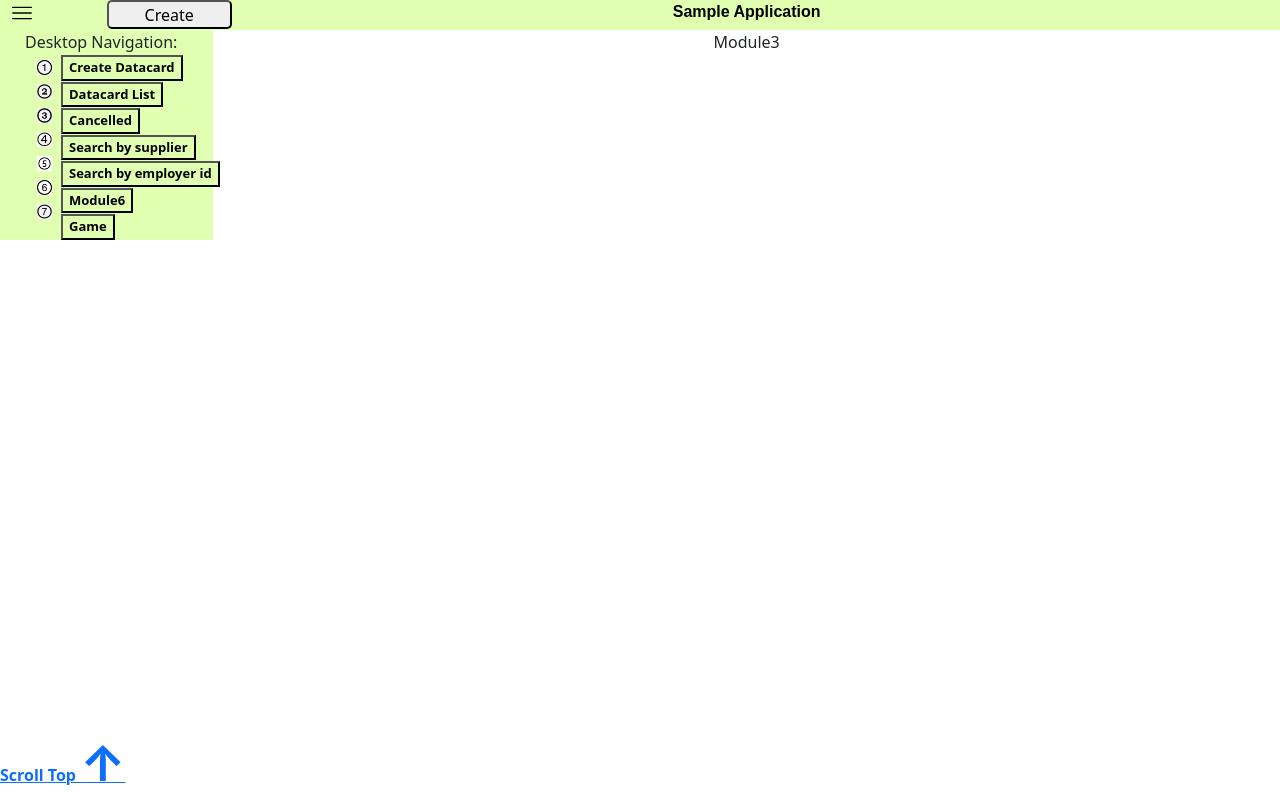
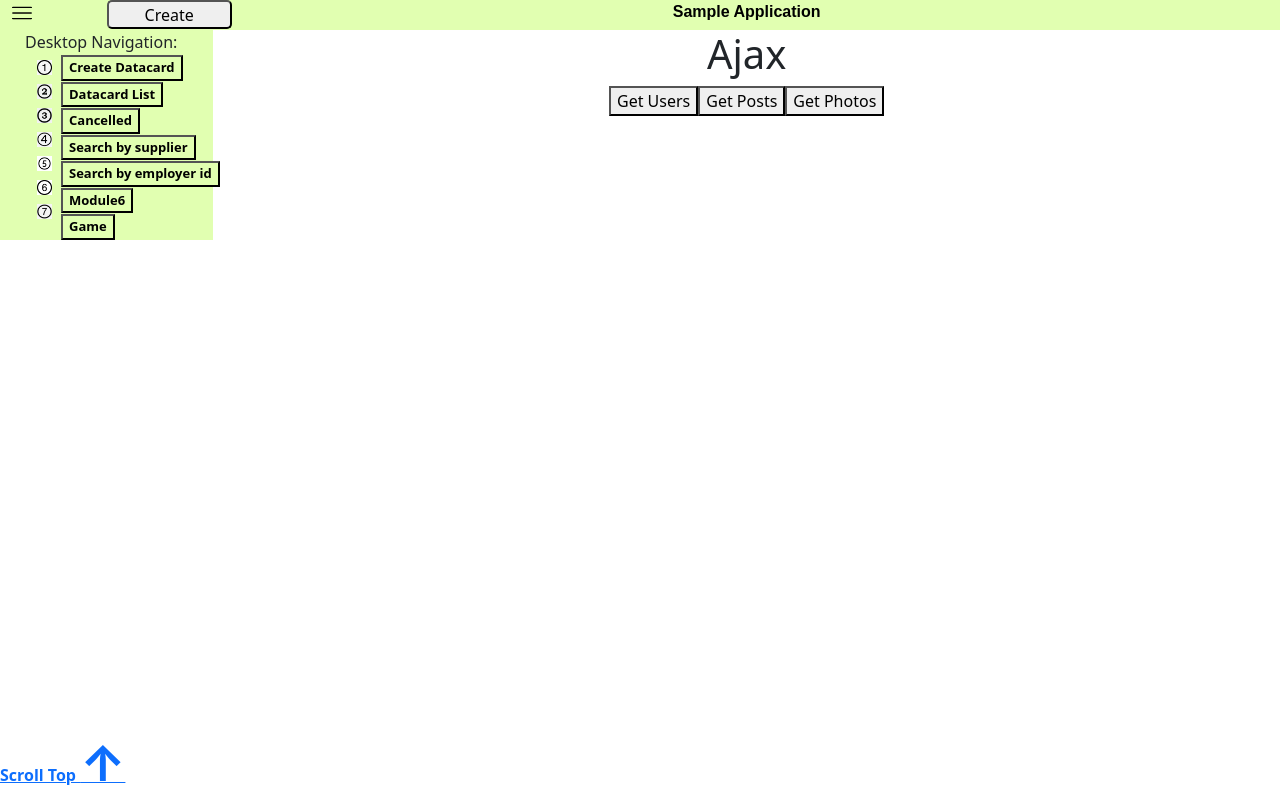
Before and after one commit to Sailaja-Namuduri/demo, a React (Create React App) app: page /module3 in a window 1280 px wide. Built offline with nearby package versions, Linux system fonts and the light colour scheme.

Commit message:
Api calls using HttpReq, axios, fetch

```diff
--- a/package.json
+++ b/package.json
@@ -6,6 +6,7 @@
     "@testing-library/jest-dom": "^5.16.5",
     "@testing-library/react": "^13.4.0",
     "@testing-library/user-event": "^13.5.0",
+    "axios": "^1.1.2",
     "bootstrap": "^5.2.1",
     "react": "^18.2.0",
     "react-bootstrap": "^2.5.0",
--- /dev/null
+++ b/src/Ajax.jsx
@@ -0,0 +1,73 @@
+import { useState } from "react"
+import { Table } from "./Table";
+import axios from 'axios';
+
+export const Ajax=()=>{
+    const [heading,setHeading]=useState('');
+    const [ths,setThs]=useState([]);
+    const [data,setData]=useState([]);
+    const [tds,setTds]=useState([]);
+
+    const fnGetUsers=()=>{
+        let httpObj=new XMLHttpRequest()
+        httpObj.open('get','https://jsonplaceholder.typicode.com/users')
+        httpObj.send()
+        httpObj.onload=()=>{
+            let res=  httpObj.responseText
+            res=JSON.parse(res)
+            setHeading('USERS');
+            setThs(['ID','NAME','Email']);
+            setData(res);
+            setTds(['id','name','email']);
+        }
+        httpObj.onerror=()=>{
+
+        }
+    }
+    const fnGetPosts=()=>{
+        fetch('https://jsonplaceholder.typicode.com/posts',{
+          method:'get'
+        })
+        .then((res)=>{
+            return   res.json()
+        })
+        .then((data)=>{
+          console.log(data)
+
+          setHeading('POSTS');
+            setThs(['ID','BODY','TITLE']);
+            setData(data);
+            setTds(['id','body','title']);
+        })
+        .catch(()=>{
+
+        })
+      }
+      const fnGetPhotos=async ()=>{
+        /* axios.get('https://jsonplaceholder.typicode.com/photos')
+         .then((res)=>{
+           console.log(res.data)
+         })
+         .catch(()=>{
+
+         })*/
+
+       const res= await axios.get('https://jsonplaceholder.typicode.com/photos');
+       console.log(res.data)
+
+       setHeading('PHOTOS');
+            setThs(['ID','URL','TITLE']);
+            setData(res.data);
+            setTds(['id','url','title']);
+     }
+    return(
+        <div className="ajax">
+        <h1>Ajax</h1>
+        <button onClick={fnGetUsers}>Get Users</button>
+        <button onClick={fnGetPosts}>Get Posts</button>
+        <button onClick={fnGetPhotos}>Get Photos</button>
+
+        <Table heading={heading} ths={ths} data={data} tds={tds} />
+      </div>
+    )
+}
--- a/src/GridPage.jsx
+++ b/src/GridPage.jsx
@@ -1,5 +1,6 @@
 import React, { useState } from "react"
 import { BrowserRouter, Link, Route, Routes } from "react-router-dom"
+import { Ajax } from "./Ajax"
 import { Module1 } from "./Module1"
 import { Module2 } from "./Module2"
 import { Module3 } from "./Module3"
@@ -77,7 +78,7 @@ export const GridPage=({phide,modhide,modhidefun})=>{
                                         <Routes>
                                             <Route path='/create-datacard' element={<Module1/>}/>
                                             <Route path='/datacard-list' element={<Module2/>}/>
-                                            <Route path='/module3' element={<Module3/>}/>
+                                            <Route path='/module3' element={<Ajax/>}/>
                                             <Route path='/module4' element={<Module4/>}/>
                                             <Route path='/module5' element={<Module5/>}/>
                                             <Route path='/module6' element={<Module6/>}/>
@@ -92,7 +93,7 @@ export const GridPage=({phide,modhide,modhidefun})=>{
                         <Routes>
                             <Route path='/create-datacard' element={<Module1/>}/>
                             <Route path='/datacard-list' element={<Module2/>}/>
-                            <Route path='/module3' element={<Module3/>}/>
+                            <Route path='/module3' element={<Ajax/>}/>
                             <Route path='/module4' element={<Module4/>}/>
                             <Route path='/module5' element={<Module5/>}/>
                             <Route path='/module6' element={<Module6/>}/>
--- /dev/null
+++ b/src/Table.jsx
@@ -0,0 +1,34 @@
+import React from 'react'
+
+export const Table = (props) => {
+  const {heading,ths,data,tds}=props
+  return (
+    <div>
+        <h3>{heading}</h3>
+        <table border='1px'>
+            <thead>
+                <tr>
+                   {
+                       ths.map((v,i)=>{
+                           return <th key={i}>{v}</th>
+                       })
+                   }
+                </tr>
+            </thead>
+            <tbody>
+                   {
+                       data.map((obj,i)=>{
+                           return <tr key={i}>
+                               {
+                                   tds.map((k,index)=>{
+                                       return <td key={index} >{obj[k]}</td>
+                                   })
+                               }
+                           </tr>
+                       })
+                   }
+            </tbody>
+        </table>
+    </div>
+  )
+}
```
Also changed, not shown: 1 other file (tests, documents, lock files or other folders).
